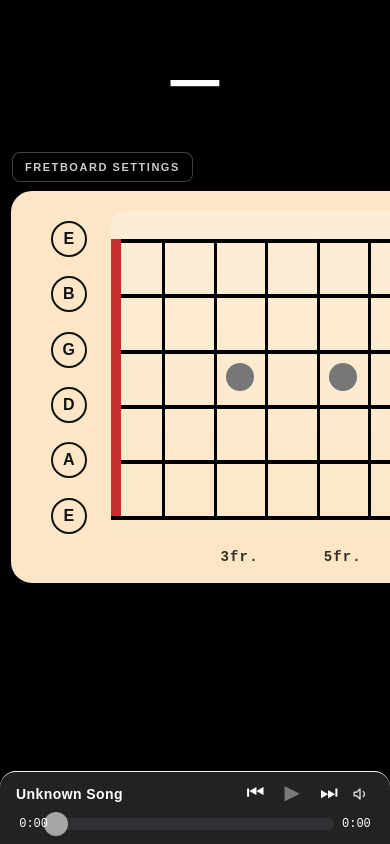
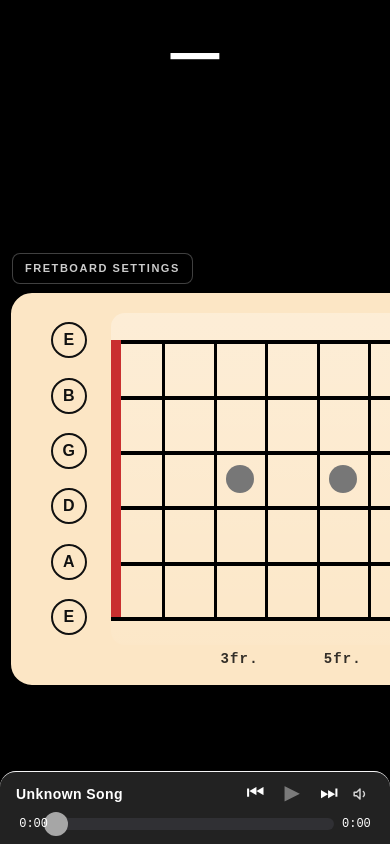
Before and after one commit to damienpoulsen/JAM, a Next.js app: page /jam/1 in a window 390 px wide. Built offline with nearby package versions, Linux system fonts and the light colour scheme; a web font is replaced by a local one.

Commit message:
Mobile: pin chord display to top of section (no vertical centering)
Co-Authored-By: Claude Sonnet 4.6 <noreply@anthropic.com>

```diff
--- a/app/jam/[id]/page.tsx
+++ b/app/jam/[id]/page.tsx
@@ -1420,8 +1420,8 @@ export default function Page({ params }: { params: Promise<{ id: string }> }) {
             {/* ── Mobile layout (phones only, desktop untouched above) ── */}
             <div className="flex md:hidden h-full flex-col overflow-hidden">
 
-                {/* Chord display — top ~18% */}
-                <div className="flex h-[18%] flex-col items-center justify-center px-6 pt-2">
+                {/* Chord display — top 30%, content pinned to top */}
+                <div className="flex h-[30%] flex-col items-center justify-start pt-4 px-6">
                     <div
                         className="text-[clamp(3.5rem,16vw,6rem)] font-bold leading-none truncate max-w-full text-center drop-shadow-[0_4px_12px_rgba(0,0,0,0.3)]"
                         style={{ color: chordDisplayColor || "#ffffff", fontFamily: "'Playfair Display', serif" }}
```
